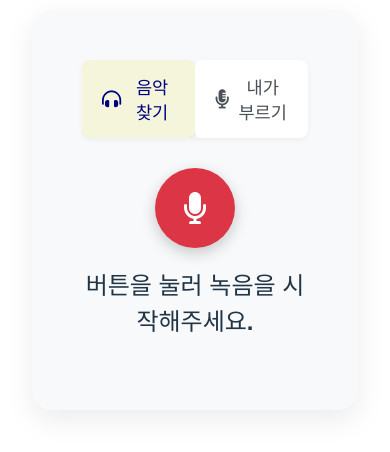
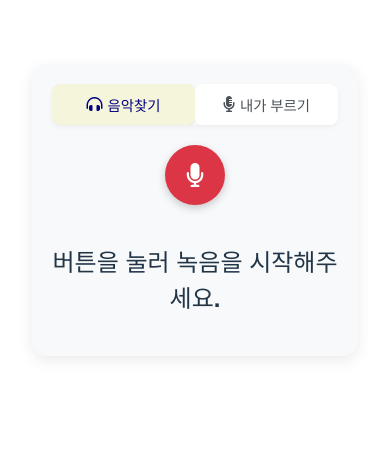
Before and after one commit to Gnuke/Melolist-v3, a Vue app in the folder frontend/: page / in a window 390 px wide. Shown: the part 212-664 px from the top of the page. Built offline with nearby package versions, Linux system fonts and the light colour scheme.

Commit message:
feat: 2025/03/10 Record.vue 반응형 css 추가

```diff
--- a/frontend/src/components/Record.vue
+++ b/frontend/src/components/Record.vue
@@ -242,11 +242,11 @@ button {
 .record-container {
   font-family: "Noto Sans KR", sans-serif;
   max-width: 800px;
-  margin: 50px auto;
-  padding: 50px;
+  margin: 20px auto; /* Adjust margin for smaller screens */
+  padding: 20px; /* Adjust padding for smaller screens */
   background-color: #f8f9fa;
-  border-radius: 20px;
-  box-shadow: 0 10px 30px rgba(0, 0, 0, 0.08);
+  border-radius: 15px; /* Slightly smaller border-radius for smaller screens */
+  box-shadow: 0 5px 15px rgba(0, 0, 0, 0.08); /* Less shadow for smaller screens */
   display: flex;
   flex-direction: column;
   align-items: center;
@@ -257,6 +257,7 @@ button {
   width: 100%;
   display: flex;
   justify-content: center;
+  margin-bottom: 20px; /* Add some margin below the button */
 }
 
 /* Record button styles */
@@ -264,19 +265,19 @@ button {
   background-color: #dc3545;
   color: white;
   border-radius: 50%;
-  width: 80px;
-  height: 80px;
-  font-size: 32px;
+  width: 60px; /* Smaller button for smaller screens */
+  height: 60px; /* Smaller button for smaller screens */
+  font-size: 24px; /* Smaller font for smaller screens */
   transition: transform 0.3s ease;
   display: flex;
   align-items: center;
   justify-content: center;
-  box-shadow: 0 5px 15px rgba(0, 0, 0, 0.2);
+  box-shadow: 0 3px 8px rgba(0, 0, 0, 0.2); /* Less shadow for smaller screens */
 }
 
 .record-button:hover {
   background-color: #c82333;
-  transform: scale(1.1);
+  transform: scale(1.05);
 }
 
 .record-button i {
@@ -289,15 +290,16 @@ button {
   display: flex;
   flex-direction: column;
   align-items: center;
-  min-height: 500px;
-  overflow:auto;
+  min-height: auto; /* Adjust min-height for smaller screens */
+  overflow: auto;
+  margin-top: 20px; /* Add some spacing */
 }
 
 /* Audio title styles */
 .audio-title {
   color: #495057;
-  font-size: 2em;
-  margin-bottom: 20px;
+  font-size: 1.5em; /* Smaller title for smaller screens */
+  margin-bottom: 10px;
   font-weight: 500;
   letter-spacing: -0.05em;
 }
@@ -305,14 +307,14 @@ button {
 /* Waveform & Time Container Styles */
 .waveform-time-container {
   position: relative;
-  width: 300px; /* 웨이브폼 너비 설정 */
-  height: 160px;
+  width: 100%; /* Full width on smaller screens */
+  max-width: 300px; /* Limit width on larger screens */
+  height: 100px; /* Adjust height for smaller screens */
 }
 
 /* Waveform Styles */
 .waveform {
-  height: 60px;
-  /* 필요한 경우 웨이브폼 색상 등 추가 스타일 지정 */
+  height: 40px; /* Adjust waveform height */
 }
 
 /* Time Display Styles */
@@ -321,23 +323,29 @@ button {
   bottom: 0;
   right: 0;
   color: #6c757d;
-  font-size: 1.1em;
-  margin-top: 10px;
+  font-size: 0.9em; /* Smaller font size */
+  margin-top: 5px;
 }
 
 /* WaveSurfer 래퍼 요소 스타일 (::v-deep 제거) */
 .waveform-container :deep(div.wrapper) {
-  /* 원하는 스타일 적용 */
   position: relative;
-  overflow: hidden; /* 필요한 경우 */
-  border: 1px solid #ccc; /* 예시: 테두리 추가 */
-  border-radius: 5px; /* 예시: 둥근 모서리 */
+  overflow: hidden;
+  border: 1px solid #ccc;
+  border-radius: 5px;
 }
 
 /* WaveSurfer 재생 헤드 스타일 (세로선) */
-.waveform-container :deep(div.wrapper .wavesurfer-cursor) {
-  height: 30px !important;
+.record-container .waveform-time-container :deep(div.wrapper .wavesurfer-cursor) {
+  height: 20px !important; /* Shorter cursor for smaller waveform */
   border-left: 2px solid #ff5e57 !important;
+}
+
+/* Media Query for smaller screens */
+@media (max-width: 767px) {
+  .record-container .waveform-time-container :deep(div.wrapper .wavesurfer-cursor) {
+    height: 15px !important; /* 더 작은 재생 헤드 높이 */
+  }
 }
 
 /* 오디오 컨트롤 */
@@ -345,20 +353,22 @@ button {
   display: flex;
   align-items: center;
   justify-content: space-between;
-  width: 300px;
+  width: 100%;
+  max-width: 300px; /* Limit width for larger screens */
   padding: 10px 0;
   border-top: 1px solid #e9ecef;
+  margin-top: 10px;
 }
 
 /* Play/Pause button styles */
 .play-button {
   background-color: #16be1d;
   color: white;
-  border-radius: 12px;
-  padding: 12px 17px;
-  font-size: 1.0em;
+  border-radius: 10px; /* Slightly smaller */
+  padding: 8px 12px; /* Adjust padding */
+  font-size: 0.9em; /* Smaller font size */
   transition: background-color 0.3s ease, transform 0.3s ease;
-  box-shadow: 0 4px 10px rgba(0, 0, 0, 0.15);
+  box-shadow: 0 3px 8px rgba(0, 0, 0, 0.15);
 }
 
 .play-button:hover {
@@ -373,14 +383,15 @@ button {
 }
 
 .volume-control i {
-  margin-right: 10px;
+  margin-right: 5px;
   color: #868e96;
+  font-size: 0.8em; /* Adjust icon size */
 }
 
 .volume-control input[type="range"] {
-  width: 100px;
-  height: 5px;
-  border-radius: 5px;
+  width: 80px; /* Smaller width */
+  height: 4px;
+  border-radius: 4px;
   background: linear-gradient(to right, #007bff {{ volume * 100 }}%, #ced4da {{ volume * 100 }}%);
   outline: none;
   -webkit-appearance: none;
@@ -390,12 +401,12 @@ button {
 .volume-control input[type="range"]::-webkit-slider-thumb {
   -webkit-appearance: none;
   appearance: none;
-  width: 16px;
-  height: 16px;
+  width: 12px;
+  height: 12px;
   border-radius: 50%;
   background: #007bff;
   cursor: pointer;
-  box-shadow: 0 3px 6px rgba(0, 0, 0, 0.3);
+  box-shadow: 0 2px 4px rgba(0, 0, 0, 0.3);
 }
 
 /* 탭 컨테이너 스타일 */
@@ -405,25 +416,25 @@ button {
   background-color: #f8f9fa;
   border-radius: 8px;
   box-shadow: 0 2px 5px rgba(0, 0, 0, 0.05);
-  margin-bottom: 30px;
+  margin-bottom: 20px; /* Less margin */
   overflow: hidden;
 }
 
 /* 탭 버튼 스타일 */
 .tab-button {
   flex: 1;
-  padding: 14px 20px;
+  padding: 10px 15px; /* Adjust padding */
   border: none;
   background-color: #fff;
   color: #495057;
-  font-size: 1.1rem;
+  font-size: 0.9rem; /* Smaller font size */
   font-weight: 500;
   cursor: pointer;
   transition: background-color 0.3s, color 0.3s;
   text-align: center;
-  display: flex; /* 아이콘과 텍스트를 세로로 가운데 정렬하기 위해 추가 */
-  align-items: center; /* 세로 가운데 정렬 */
-  justify-content: center; /* 가로 가운데 정렬 */
+  display: flex;
+  align-items: center;
+  justify-content: center;
 }
 
 .tab-button:hover {
@@ -432,20 +443,83 @@ button {
 
 /* 탭 버튼 아이콘 스타일 */
 .tab-button i {
-  margin-right: 8px; /* 아이콘과 텍스트 사이 간격 */
-  font-size: 1.2rem; /* 아이콘 크기 조정 */
+  margin-right: 5px;
+  font-size: 1rem; /* Smaller icon size */
 }
 
 /* 선택된 탭 버튼 스타일 */
 .tab-button.active {
   background-color: #F5F5DC;
   color: #000080;
-  font-weight: 600; /* 폰트 굵게 */
-  box-shadow: 0 2px 5px rgba(0, 0, 0, 0.1); /* 그림자 효과 추가 */
+  font-weight: 600;
+  box-shadow: 0 1px 3px rgba(0, 0, 0, 0.1); /* Adjust shadow */
 }
 
 /* 탭 버튼 호버 효과 */
 .tab-button:hover {
-  background-color: #E8E8D8; /* 호버 시 배경색 약간 밝게 */
+  background-color: #E8E8D8;
+}
+
+/* Media Query for larger screens */
+@media (min-width: 768px) {
+  .record-container {
+    margin: 50px auto;
+    padding: 50px;
+    border-radius: 20px;
+    box-shadow: 0 10px 30px rgba(0, 0, 0, 0.08);
+  }
+
+  .record-button {
+    width: 80px;
+    height: 80px;
+    font-size: 32px;
+    box-shadow: 0 5px 15px rgba(0, 0, 0, 0.2);
+  }
+
+  .audio-title {
+    font-size: 2em;
+    margin-bottom: 20px;
+  }
+
+  .waveform-time-container {
+    width: 300px;
+    height: 160px;
+  }
+
+  .waveform {
+    height: 60px;
+  }
+
+  .time-display {
+    font-size: 1.1em;
+    margin-top: 10px;
+  }
+
+  .play-button {
+    padding: 12px 17px;
+    font-size: 1.0em;
+    box-shadow: 0 4px 10px rgba(0, 0, 0, 0.15);
+  }
+
+  .volume-control i {
+    font-size: 1em;
+  }
+
+  .volume-control input[type="range"] {
+    width: 100px;
+  }
+
+  .tab-container {
+    margin-bottom: 30px;
+  }
+
+  .tab-button {
+    padding: 14px 20px;
+    font-size: 1.1rem;
+  }
+
+  .tab-button i {
+    font-size: 1.2rem;
+  }
 }
 </style>
```
